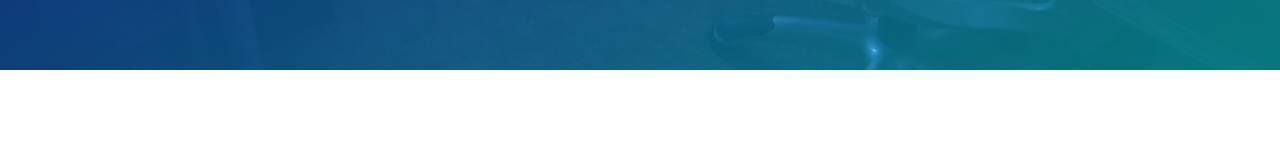
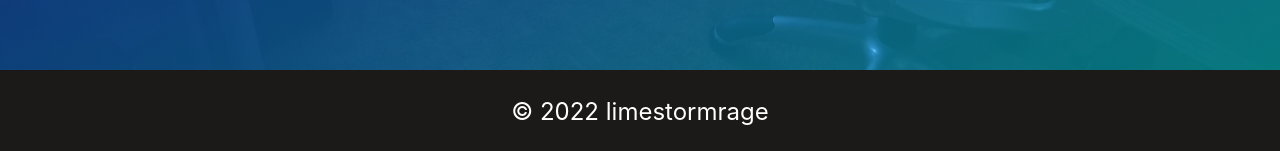
Before and after one commit to educational-projects/Contacts, a React (Create React App) app: page / in a window 1280 px wide. Shown: the part 1585-1736 px from the top of the page. Before the commit the page ends 1679 px from the top, so only its background shows below. Built offline with nearby package versions, Linux system fonts and the light colour scheme.

Commit message:
add: добавит футер

```diff
--- a/src/components/about-me/about-me.module.scss
+++ b/src/components/about-me/about-me.module.scss
@@ -1,5 +1,5 @@
 .aboutMe {
-    padding: 70px 0 0;
+    padding: 70px 0;
     background: linear-gradient(to right bottom, rgba(42, 20, 240,.5), rgba(11, 233, 241,.5)), url(../../assets/about-me-bg.jpg);
     background-attachment: fixed;
     background-repeat: no-repeat;
--- a/src/components/app/App.scss
+++ b/src/components/app/App.scss
@@ -53,7 +53,6 @@ font-weight: 400;
 font-style: normal;
 
 color: #ffffff;
-// color: blue;
 
 -webkit-font-smoothing: antialiased;
 -moz-osx-font-smoothing: grayscale;
--- a/src/layout/components/footer/footer.module.scss
+++ b/src/layout/components/footer/footer.module.scss
@@ -0,0 +1,9 @@
+.footer {
+    padding: 30px 0;
+    background-color: #1c1919;
+}
+
+.copyright {
+    text-align: center;
+    font-size: 24px;
+}
--- a/src/layout/components/footer/footer.tsx
+++ b/src/layout/components/footer/footer.tsx
@@ -1,9 +1,21 @@
 import React from 'react';
+import styles from './footer.module.scss';
 
 export function Footer(): JSX.Element {
+  const currentYear = new Date().getFullYear();
   return (
-    <footer>
-      Футер приложения
+    <footer className={styles.footer}>
+      <div className="container">
+        <div className={styles.copyright}>
+          <p>
+            ©
+            {' '}
+            {currentYear}
+            {' '}
+            limestormrage
+          </p>
+        </div>
+      </div>
     </footer>
   );
 }
```
